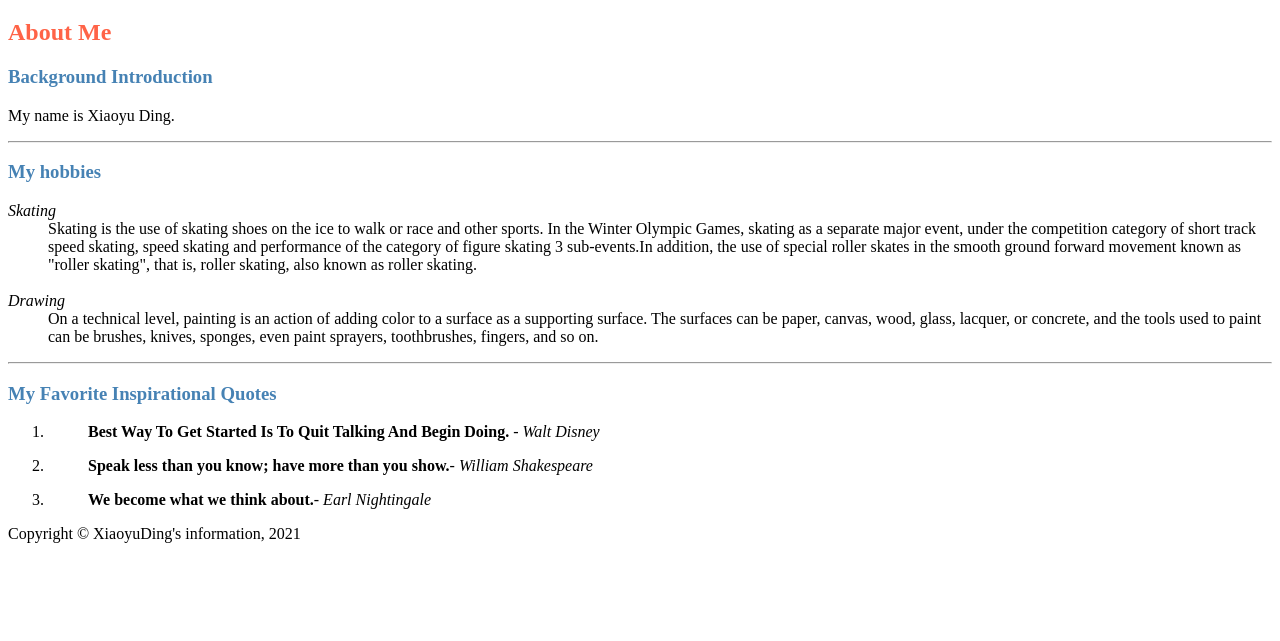
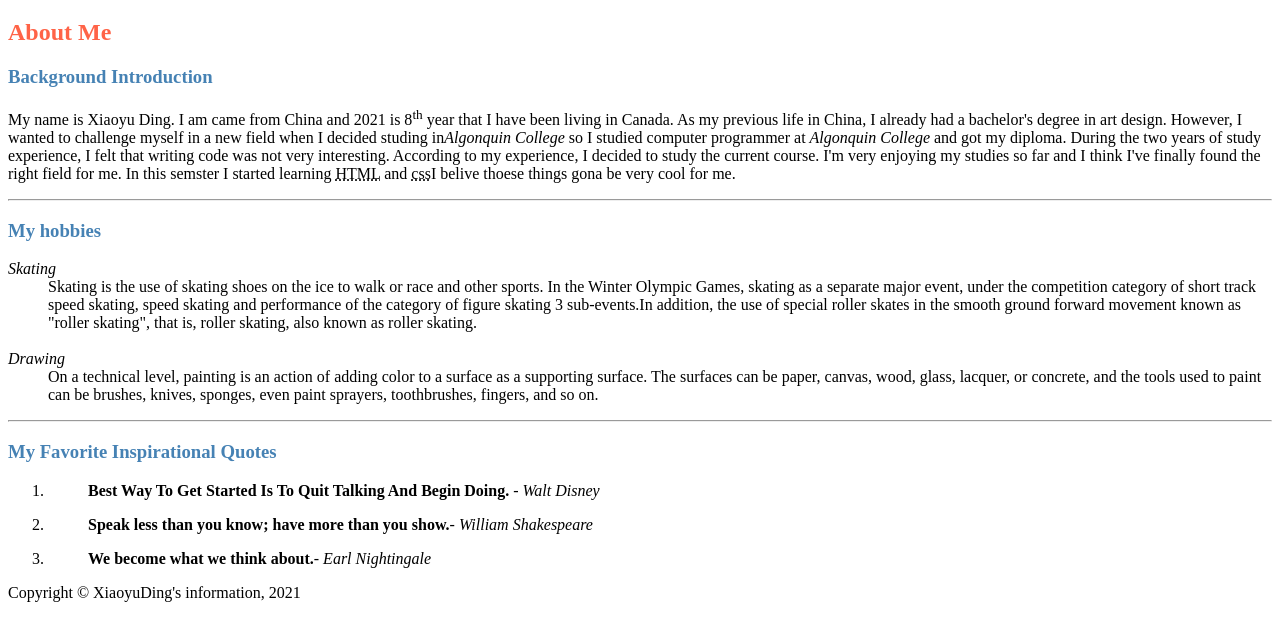
Before and after one commit to ding0054/html-assignment, a plain HTML site: page index.html in a window 1280 px wide. Shown: the part 61-702 px from the top of the page. Drawn offline with Linux system fonts and the light colour scheme.

Commit message:
Final version

```diff
--- a/index.html
+++ b/index.html
@@ -18,7 +18,17 @@
             <section>
                 <h3 style="color:steelblue;">Background Introduction</h3>
                 <p>
-                    My name is Xiaoyu Ding.
+                    My name is Xiaoyu Ding. I am came from China and 2021 is 8<sup>th</sup> year that I have been living
+                    in Canada.
+                    As my previous life in China, I already had a bachelor's degree in art design.
+                    However, I wanted to challenge myself in a new field when I decided studing in<em>Algonquin College</em>
+                    so I studied computer programmer at <em>Algonquin College</em> and got my diploma.
+                    During the two years of study experience,
+                    I felt that writing code was not very interesting.
+                    According to my experience, I decided to study the current course.
+                    I'm very enjoying my studies so far and I think I've finally found the right field for me.
+                    In this semster I started learning <abbr title="Hypertext Markup Language">HTML</abbr>
+                    and <abbr title="Cascading Style Sheets">css</abbr>I belive thoese things gona be very cool for me.
                 </p>
             </section>
             <hr>
@@ -34,7 +44,7 @@
                         skating",
                         that is, roller skating,
                         also known as roller skating.</dd>
-                        <br>
+                    <br>
                     <dt><em>Drawing</em></dt>
                     <dd>On a technical level, painting is an action of adding color to a surface as a supporting
                         surface.
@@ -49,7 +59,8 @@
                 <ol>
                     <li>
                         <blockquote>
-                            <b>Best Way To Get Started Is To Quit Talking And Begin Doing.</b> <cite>- Walt Disney</cite>
+                            <b>Best Way To Get Started Is To Quit Talking And Begin Doing.</b> <cite>- Walt
+                                Disney</cite>
                         </blockquote>
                     </li>
 
```
